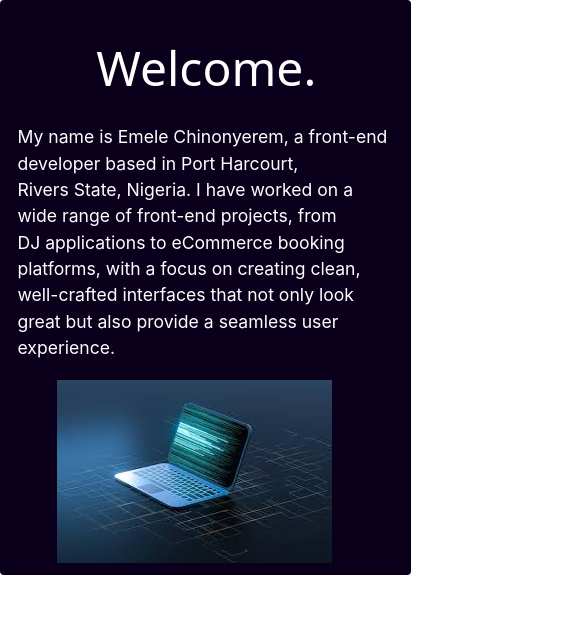
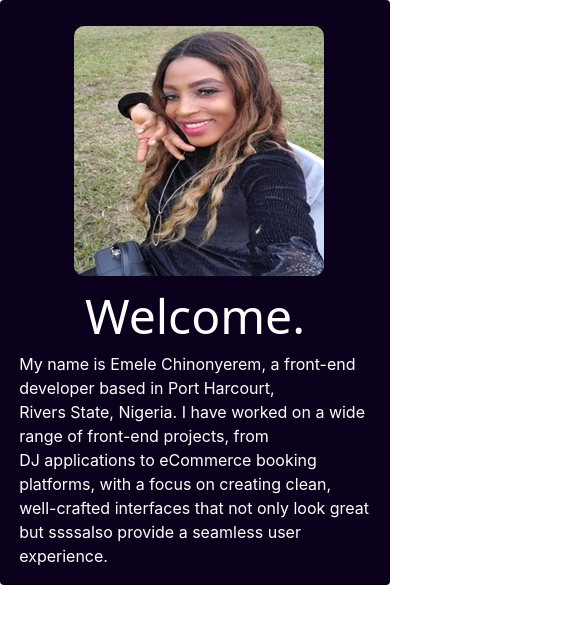
Before and after one commit to chinagit87/my-curriculum-vitae, a website: page index.html in a window 390 px wide. Shown: the top 624 px of the page, 585 px wide, since content can reach past the window. Drawn offline with nearby package versions, Linux system fonts and the light colour scheme.

Commit message:
reset column

```diff
--- a/index.html
+++ b/index.html
@@ -14,23 +14,21 @@
 </head>
 <body>
 
-       <div class="row">
-        <div class="col-md-12 card">
-            <div class="column">
-                <h1>Welcome.</h1>
-                <p>My name is Emele Chinonyerem, a front-end developer based in Port Harcourt, <br>Rivers State, Nigeria.
-                   I have worked on a wide range of front-end projects, from <br>DJ applications to eCommerce booking
-                   platforms, with a focus on creating clean, <br> well-crafted interfaces that not only look great but
-                   also provide a seamless user <br>experience.
-                </p>
+     <div class="card">
+        <div class="col-md-12">
+            <div class="card-image">
+            <img style="border-radius: 10px; " src="my-pix-2.jpg" alt="">
             </div>
-        <div class="col-md-4">
-            <div class="column">
-                <img class="cv-image" src="cv-image-2.jpg" alt="">
-            </div>
-            </div>
+            <h1>Welcome.</h1>
+            <p>My name is Emele Chinonyerem, a front-end developer based in Port Harcourt, <br>Rivers State, Nigeria.
+               I have worked on a wide range of front-end projects, from<br>DJ applications to eCommerce booking
+               platforms, with a focus on creating clean, <br> well-crafted interfaces that not only look great but
+               ssssalso provide a seamless user <br>experience.
+            </p>
+
         </div>
-    </div>
+     </div>
+
 
 <!-- <script src="index.js"></script> -->
     <script src="https://code.jquery.com/jquery-3.4.1.js" integrity="sha256-WpOohJOqMqqyKL9FccASB9O0KwACQJpFTUBLTYOVvVU="
--- a/styles.css
+++ b/styles.css
@@ -2,18 +2,18 @@ body{
     padding: 0;
     margin: 0;
 }
-.row{
-    width: 101%;
-}
-.col-md-12{
+/* .col-md-12{
     background: fixed rgb(10, 0, 27);
-}
+    padding-bottom: 6%;
+} */
 .card{
-    padding-left: 4%;
+    padding-left: 3%;
+    background: fixed rgb(10, 0, 27);
+    padding-bottom: 6%;
 }
 .card h1{
     color: #fff;
-    margin: 10% 0 1% 0;
+    margin: -22% 0 0 0;
     font-size: 9rem;
     font-family: system-ui, -apple-system, BlinkMacSystemFont, 'Segoe UI', Roboto, Oxygen, Ubuntu, Cantarell, 'Open Sans', 'Helvetica Neue', sans-serif;
     font-weight: lighter;
@@ -22,26 +22,25 @@ body{
     color: #fff;
     font-size: 1.1rem;
 }
-.col-md-4{
-    margin: -15% 0 3% 57%;
+.card-image{
+    margin: 12% 12% 0 0;
+    text-align: right;
 }
 @media only screen and (max-width:767px){
-
-.row{
-    width: 105.4%;
+.card{
+    padding: 0;
     margin: 0;
-    padding: 0;
 }
-.cv-image{
-    margin-top: 17%;
-    margin-left: -55%;
+.card-image{
+   margin: 7% 0 25% -4%;
+   width: 90%;
 }
 .card h1{
     font-size: 3rem;
     text-align: center;
 }
 .card p{
-    padding-top: 1.5rem;
-    font-size: 1.1rem;
+    padding: 0.5rem 0 0 0.2rem;
+    font-size: 1rem;
 }
 }
```
Also changed, not shown: my-cv-image.jpg (deleted), my-pix-2.jpg (added), my-pix.jpg (added).
